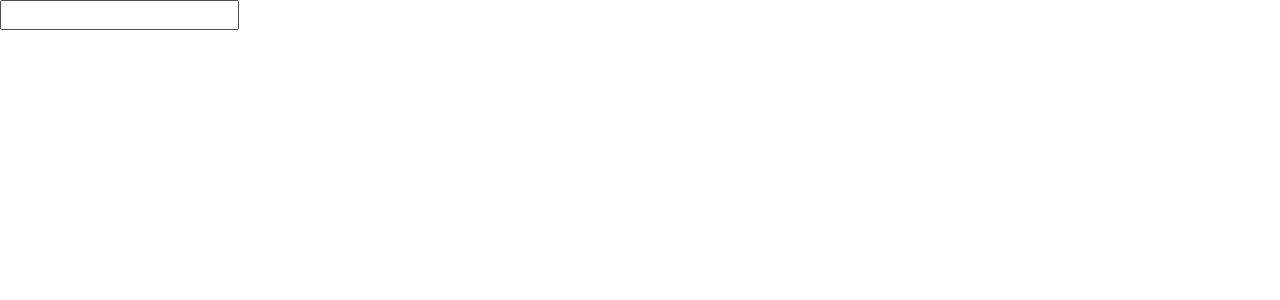
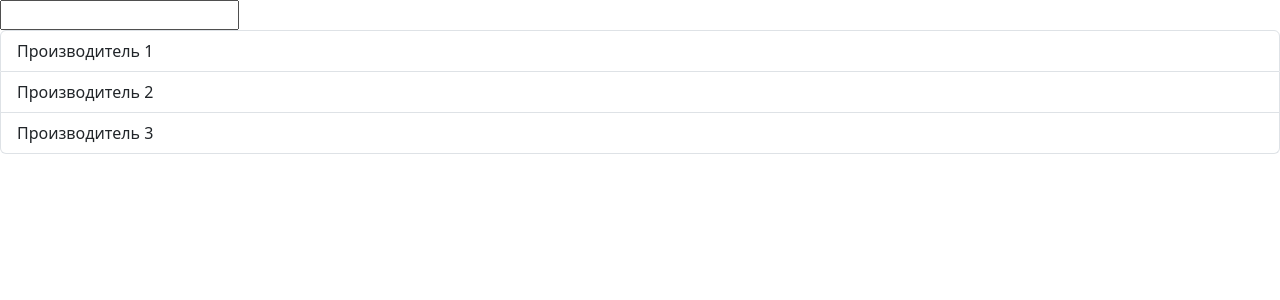
Before and after one commit to glebDyakov/ural, a React (Vite) app: page / in a window 1280 px wide. Shown: the top 300 px of the page. Built offline with nearby package versions, Linux system fonts and the light colour scheme.

Commit message:
display brands list

```diff
--- a/src/App.jsx
+++ b/src/App.jsx
@@ -9,7 +9,14 @@ const App = () => {
     const handleInput = debounce(onChange, 1000)
 
     return (
-        <input onChange={handleInput} />
+        <>
+            <input onChange={handleInput} />
+            <ul class="list-group">
+                <li class="list-group-item">Производитель 1</li>
+                <li class="list-group-item">Производитель 2</li>
+                <li class="list-group-item">Производитель 3</li>
+            </ul>
+        </>
     )
 }
 
```
